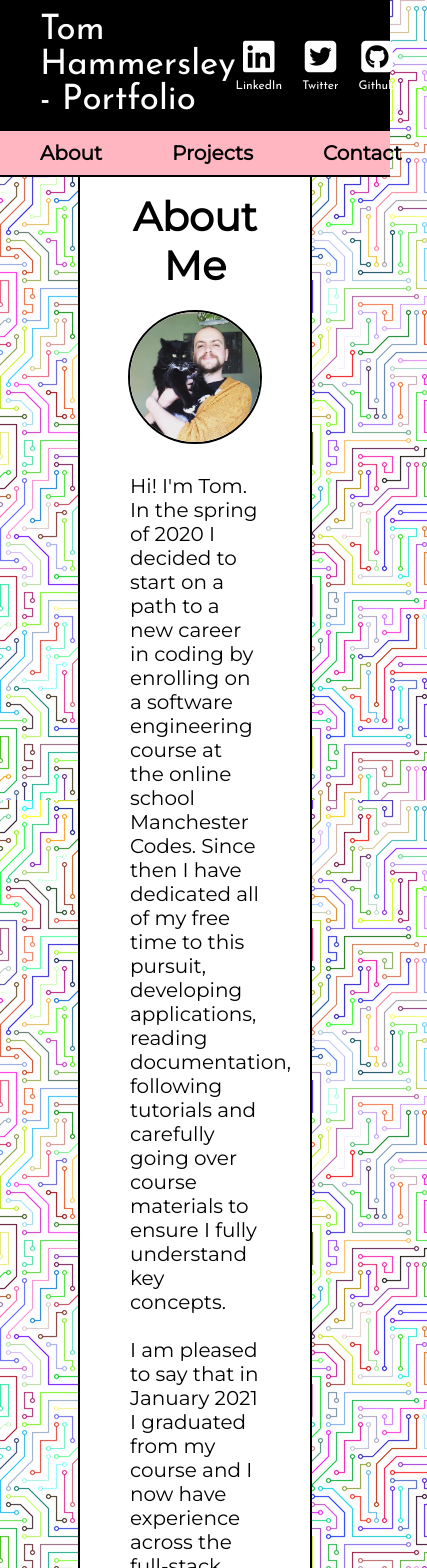
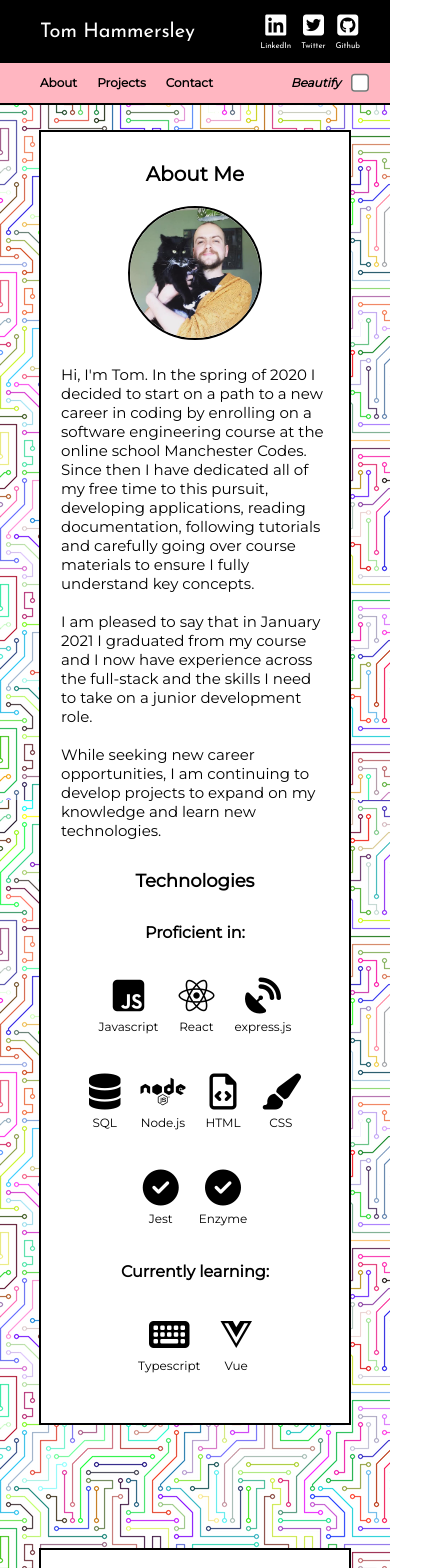
Before and after one commit to scented-wiring/portfolio, a React (Create React App) app: page / in a window 390 px wide. Shown: the top 1568 px of the page, 427 px wide, since content can reach past the window. Built offline with nearby package versions, Linux system fonts and the light colour scheme.

Commit message:
style for mobile

```diff
--- a/src/components/About.js
+++ b/src/components/About.js
@@ -12,7 +12,7 @@ const About = () => {
           <img id="tom" src={tom} alt="Tom Hammersley" />
         </div>
         <p>
-          Hi! I'm Tom. In the spring of 2020 I decided to start on a path to a
+          Hi, I'm Tom. In the spring of 2020 I decided to start on a path to a
           new career in coding by enrolling on a software engineering course at
           the online school Manchester Codes. Since then I have dedicated all of
           my free time to this pursuit, developing applications, reading
@@ -45,9 +45,6 @@ const About = () => {
                 <i className="fas fa-database fa-3x"></i>SQL
               </div>
               <div className="technology">
-                <i className="fas fa-check-circle fa-3x"></i>Jest & Enzyme
-              </div>
-              <div className="technology">
                 <i className="fab fa-node fa-3x"></i>Node.js
               </div>
               <div className="technology">
@@ -55,6 +52,12 @@ const About = () => {
               </div>
               <div className="technology">
                 <i className="fas fa-paint-brush fa-3x"></i>CSS
+              </div>
+              <div className="technology">
+                <i className="fas fa-check-circle fa-3x"></i>Jest
+              </div>
+              <div className="technology">
+                <i className="fas fa-check-circle fa-3x"></i>Enzyme
               </div>
             </div>
           </FadeInWhenVisible>
--- a/src/components/Header.js
+++ b/src/components/Header.js
@@ -20,7 +20,10 @@ const Header = ({ beautify, setBeautify }) => {
             whileTap={{ scale: 0.9 }}
           >
             <HashLink smooth to="#">
-              <div id="title">Tom Hammersley - Portfolio</div>
+              <div id="title">
+                <span id="small-screen">Tom Hammersley</span>
+                <span id="big-screen"> - Portfolio</span>
+              </div>
             </HashLink>
           </motion.div>
           <div id="links">
--- a/src/components/helpers/index.js
+++ b/src/components/helpers/index.js
@@ -31,7 +31,7 @@ const FadeInWhenVisible = ({ children }) => {
 
 const SlideWhenVisible = ({ children }) => {
   const controls = useAnimation();
-  const [ref, inView] = useInView({ threshold: 0.8 });
+  const [ref, inView] = useInView();
 
   useEffect(() => {
     if (inView) {
@@ -57,7 +57,7 @@ const SlideWhenVisible = ({ children }) => {
 
 const RollInWhenVisible = ({ children }) => {
   const controls = useAnimation();
-  const [ref, inView] = useInView({ threshold: 0.5 });
+  const [ref, inView] = useInView();
 
   useEffect(() => {
     if (inView) {
--- a/src/index.css
+++ b/src/index.css
@@ -48,3 +48,77 @@ p {
   border: 2px solid black;
   font-size: 20px;
 }
+
+@media only screen and (max-width: 875px) {
+  .box {
+    margin: 0 15% 0 15%;
+  }
+
+  p {
+    font-size: 18px;
+  }
+}
+
+@media only screen and (max-width: 700px) {
+  p {
+    font-size: 17px;
+  }
+}
+
+@media only screen and (max-width: 625px) {
+  .box {
+    margin: 0 10% 0 10%;
+  }
+
+  h1 {
+    font-size: 30px;
+  }
+
+  h2 {
+    font-size: 25px;
+  }
+
+  h3 {
+    font-size: 20px;
+  }
+}
+
+@media only screen and (max-width: 540px) {
+  p {
+    font-size: 15px;
+  }
+}
+
+@media only screen and (max-width: 500px) {
+  .box {
+    padding: 30px 10px 30px 10px;
+  }
+  p {
+    margin-left: 10px;
+    margin-right: 10px;
+  }
+}
+
+@media only screen and (max-width: 395px) {
+  h1 {
+    font-size: 20px;
+  }
+
+  h2 {
+    font-size: 18px;
+  }
+
+  h3 {
+    font-size: 16px;
+  }
+}
+
+@media only screen and (max-width: 300px) {
+  .box {
+    margin: 0 5% 0 5%;
+  }
+
+  p {
+    font-size: 12px;
+  }
+}
--- a/src/styles/About.css
+++ b/src/styles/About.css
@@ -27,3 +27,26 @@ i {
   text-align: center;
   margin: 20px;
 }
+
+@media only screen and (max-width: 830px) {
+  .technology {
+    font-size: 15px;
+  }
+}
+
+@media only screen and (max-width: 625px) {
+  #technologies {
+    margin: 0 20px 0 20px;
+  }
+
+  .technology {
+    font-size: 12px;
+    margin: 20px 10px 20px 10px;
+  }
+}
+
+@media only screen and (max-width: 625px) {
+  #About {
+    height: 130px;
+  }
+}
--- a/src/styles/Contact.css
+++ b/src/styles/Contact.css
@@ -68,3 +68,38 @@ button:focus {
 ::placeholder {
   font-style: italic;
 }
+
+@media only screen and (max-width: 850px) {
+  #contact-form {
+    width: 300px;
+  }
+}
+
+@media only screen and (max-width: 500px) {
+  #contact-form {
+    width: 200px;
+  }
+
+  input,
+  textarea {
+    font-size: 12px;
+  }
+
+  button {
+    width: 100px;
+    font-size: 12px;
+    padding: 8px 0 2px 0;
+    font-style: italic;
+  }
+}
+
+@media only screen and (max-width: 360px) {
+  #contact-form {
+    padding: 15px 10px 20px 10px;
+    display: flex;
+    flex-direction: column;
+    background: lightpink;
+    border: 2px solid black;
+    box-shadow: 5px 5px gray;
+  }
+}
--- a/src/styles/Header.css
+++ b/src/styles/Header.css
@@ -71,3 +71,89 @@ input[type="checkbox"] {
   zoom: 1.5;
   margin: 0;
 }
+
+@media only screen and (max-width: 700px) {
+  #title {
+    font-size: 30px;
+  }
+}
+
+@media only screen and (max-width: 625px) {
+  #title {
+    font-size: 25px;
+  }
+
+  #links {
+    font-size: 10px;
+  }
+
+  #navbar {
+    font-size: 15px;
+  }
+
+  #beautify label {
+    font-size: 15px;
+  }
+}
+
+@media only screen and (max-width: 540px) {
+  .link {
+    margin-right: 10px;
+  }
+
+  .nav {
+    margin-right: 0px;
+  }
+
+  #beautify {
+    margin-right: 20px;
+  }
+
+  #big-screen {
+    display: none;
+  }
+}
+
+@media only screen and (max-width: 470px) {
+  #navbar {
+    font-size: 12px;
+  }
+
+  #beautify label {
+    font-size: 12px;
+  }
+}
+
+@media only screen and (max-width: 425px) {
+  #title {
+    font-size: 20px;
+  }
+  #links {
+    font-size: 8px;
+  }
+  #navbar {
+    padding-left: 30px;
+  }
+  .nav {
+    margin-left: 10px;
+    margin-right: 10px;
+  }
+}
+
+@media only screen and (max-width: 340px) {
+  .nav {
+    font-size: 12px;
+    margin-left: 2px;
+    margin-right: 4px;
+  }
+
+  #beautify label {
+    margin-right: 3px;
+  }
+}
+
+@media only screen and (max-width: 300px) {
+  #title {
+    font-size: 18px;
+  }
+}
--- a/src/styles/Projects.css
+++ b/src/styles/Projects.css
@@ -90,3 +90,77 @@
 .project-links i {
   margin-right: 5px;
 }
+
+@media only screen and (max-width: 540px) {
+  #note {
+    font-size: 12px;
+  }
+}
+
+@media only screen and (max-width: 480px) {
+  #project-gallery img,
+  .project,
+  .description-show,
+  .description-beautify {
+    height: 140px;
+    width: 263px;
+  }
+
+  .project-title {
+    font-size: 20px;
+  }
+
+  .project-description {
+    font-size: 13px;
+  }
+  .project-technologies {
+    font-size: 14px;
+  }
+
+  .project-links {
+    font-size: 13px;
+  }
+
+  .project-links a {
+    display: flex;
+    font-weight: bold;
+    border: 2px solid black;
+    background: white;
+    padding: 3px 16px 2px 16px;
+    margin: 0 5px 0 5px;
+  }
+}
+
+@media only screen and (max-width: 350px) {
+  #project-gallery img,
+  .project,
+  .description-show,
+  .description-beautify {
+    height: 105px;
+    width: 197px;
+  }
+
+  .project-title {
+    font-size: 15px;
+  }
+
+  .project-description {
+    font-size: 10px;
+  }
+  .project-technologies {
+    font-size: 11px;
+  }
+
+  .project-links {
+    font-size: 11px;
+  }
+
+  .project-links a {
+    display: flex;
+    font-weight: bold;
+    border: 2px solid black;
+    background: white;
+    padding: 2px 16px 1px 16px;
+    margin: 0 3px 0 3px;
+  }
+}
```
Also changed, not shown: 1 other file (tests, documents, lock files or other folders).
